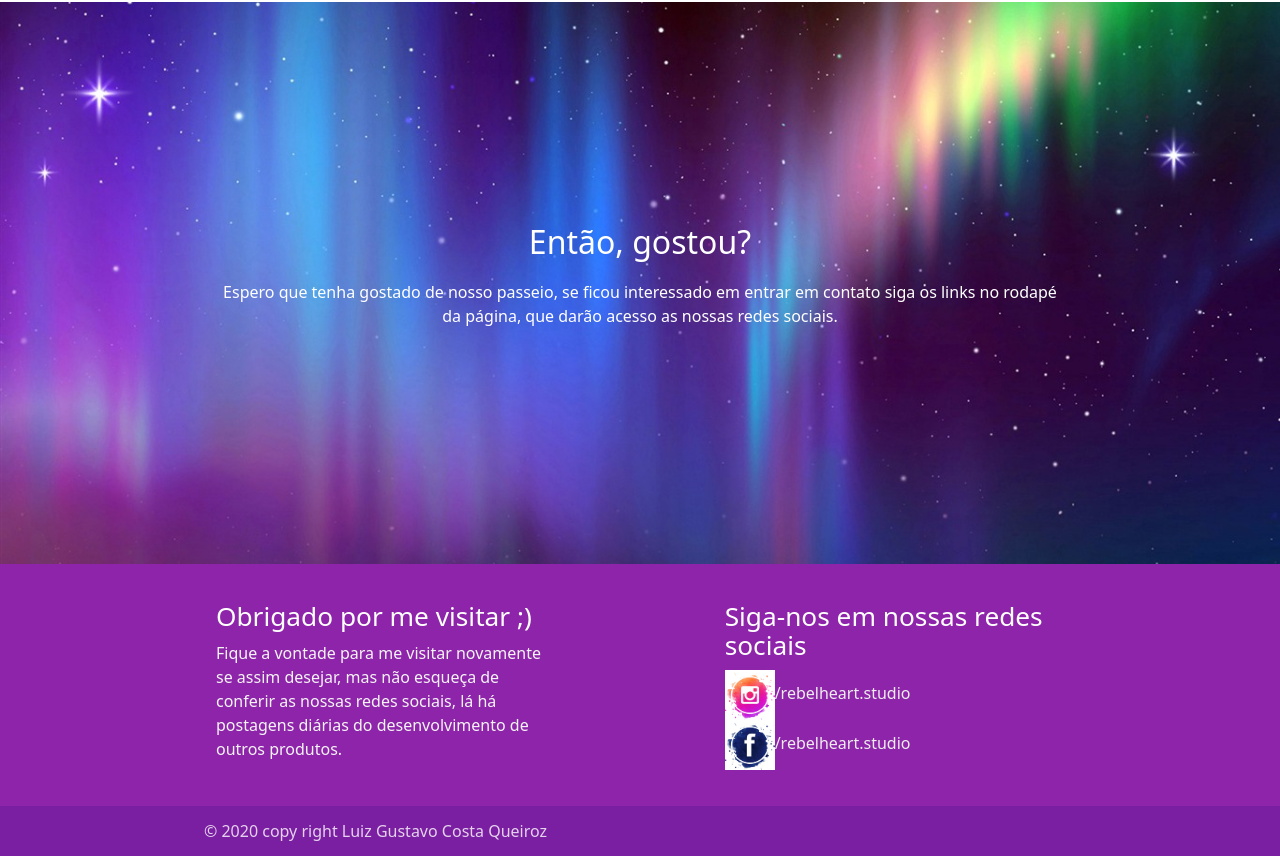
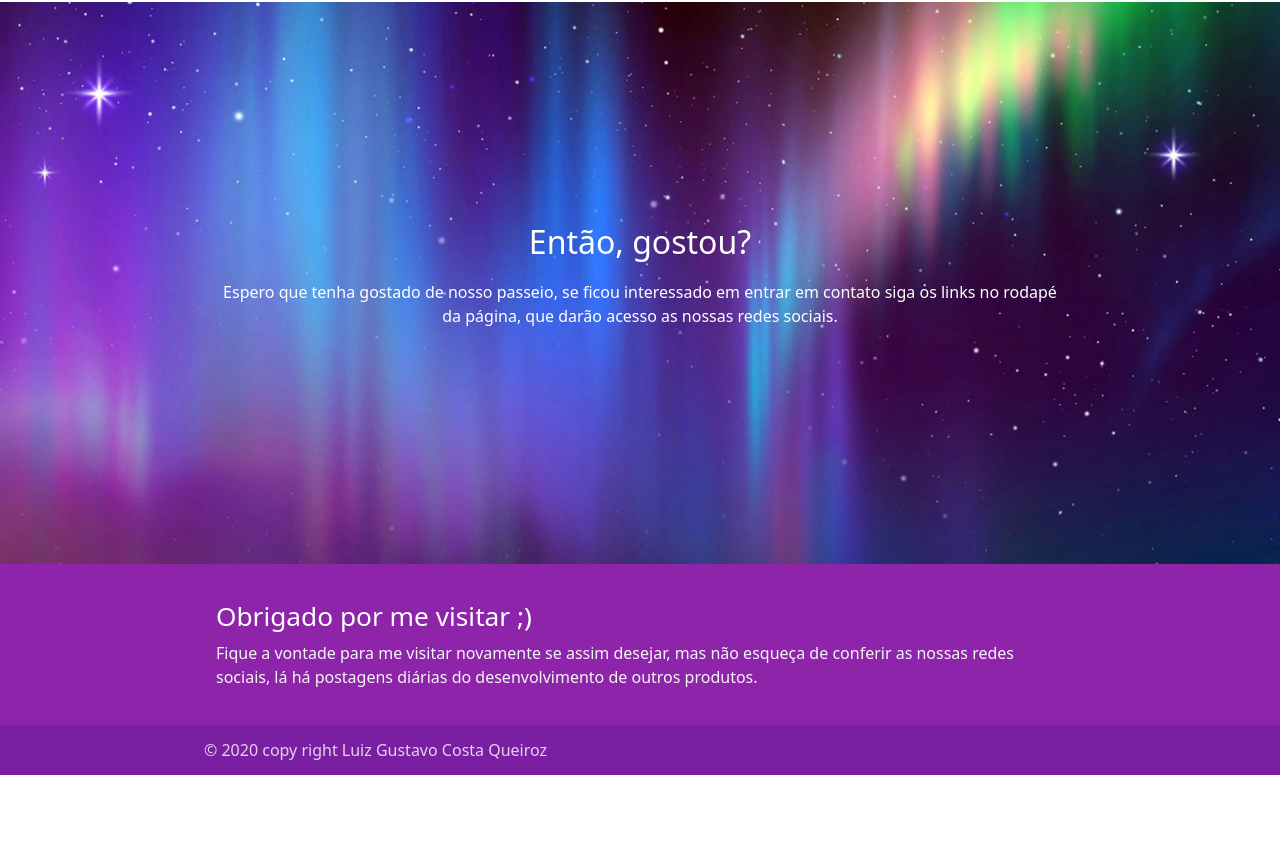
Before and after one commit to Arthrail/arthrail.github.io, a website built with Parcel: page index.html in a window 1280 px wide. Shown: the part 2441-3297 px from the top of the page. After the commit the page ends 3216 px from the top, so only its background shows below. Built offline with nearby package versions, Linux system fonts and the light colour scheme; files whose address does not match are found by name.

Commit message:
Update index.html

```diff
--- a/index.html
+++ b/index.html
@@ -136,14 +136,7 @@
           <h5 class="white-text">Obrigado por me visitar ;)</h5>
           <p class="grey-text text-lighten-4">Fique a vontade para me visitar novamente se assim desejar, mas não esqueça de conferir as nossas redes sociais, lá há postagens diárias do desenvolvimento de outros produtos.</p>
         </div>
-        <div class="col l4 offset-l2 s12">
-          <h5 class="white-text">Siga-nos em nossas redes sociais</h5>
-          <ul>
-            <li><img class="media-icons" src="img/insta-icon.jpg"><a class="grey-text text-lighten-3" href="#!">/rebelheart.studio</a></li>
-            <li><img class="media-icons" src="img/face-icon.jpg"><a class="grey-text text-lighten-3" href="#!">/rebelheart.studio</a></li>
-          </ul>
 
-        </div>
       </div>
     </div>
     <div class="footer-copyright purple darken-2" >
```
